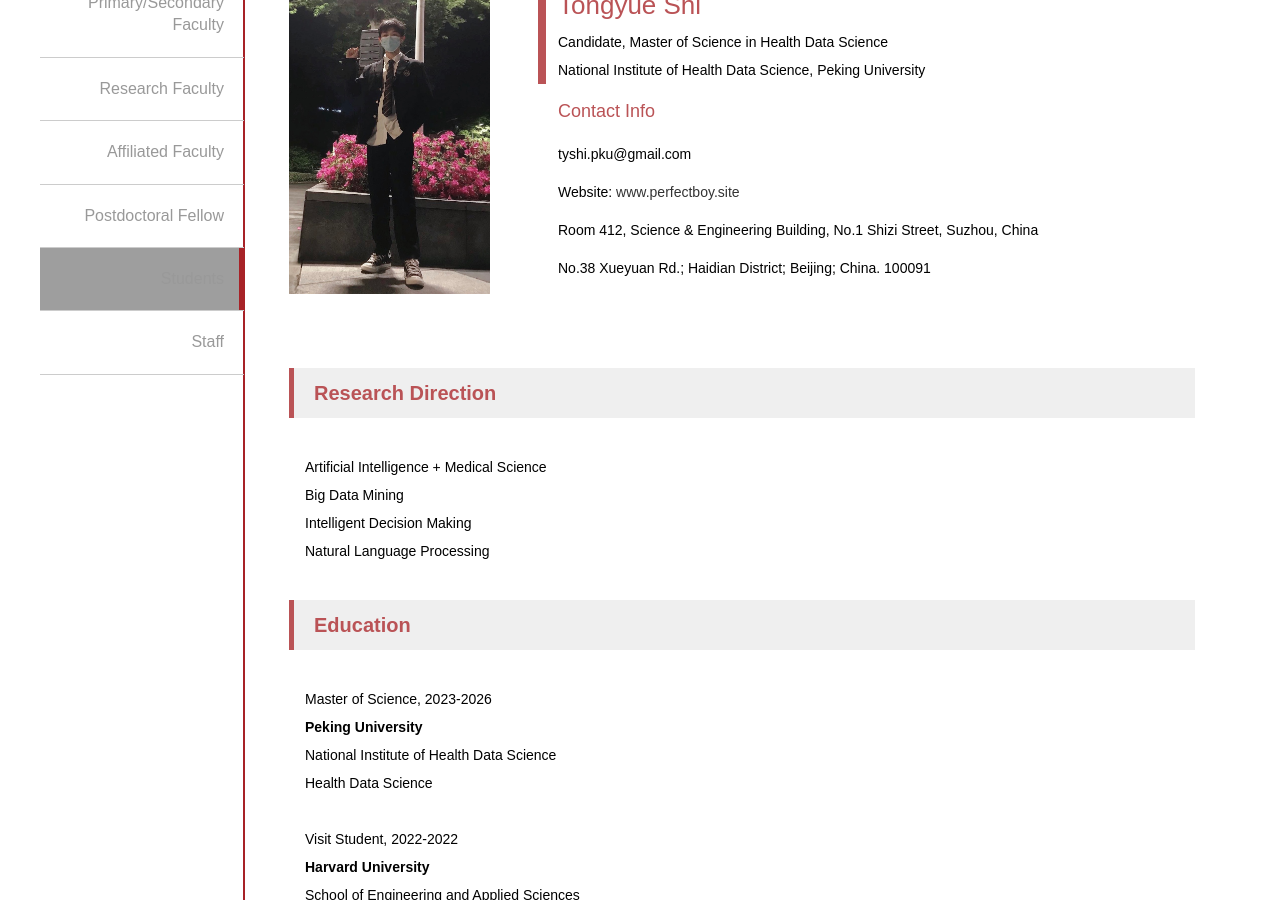
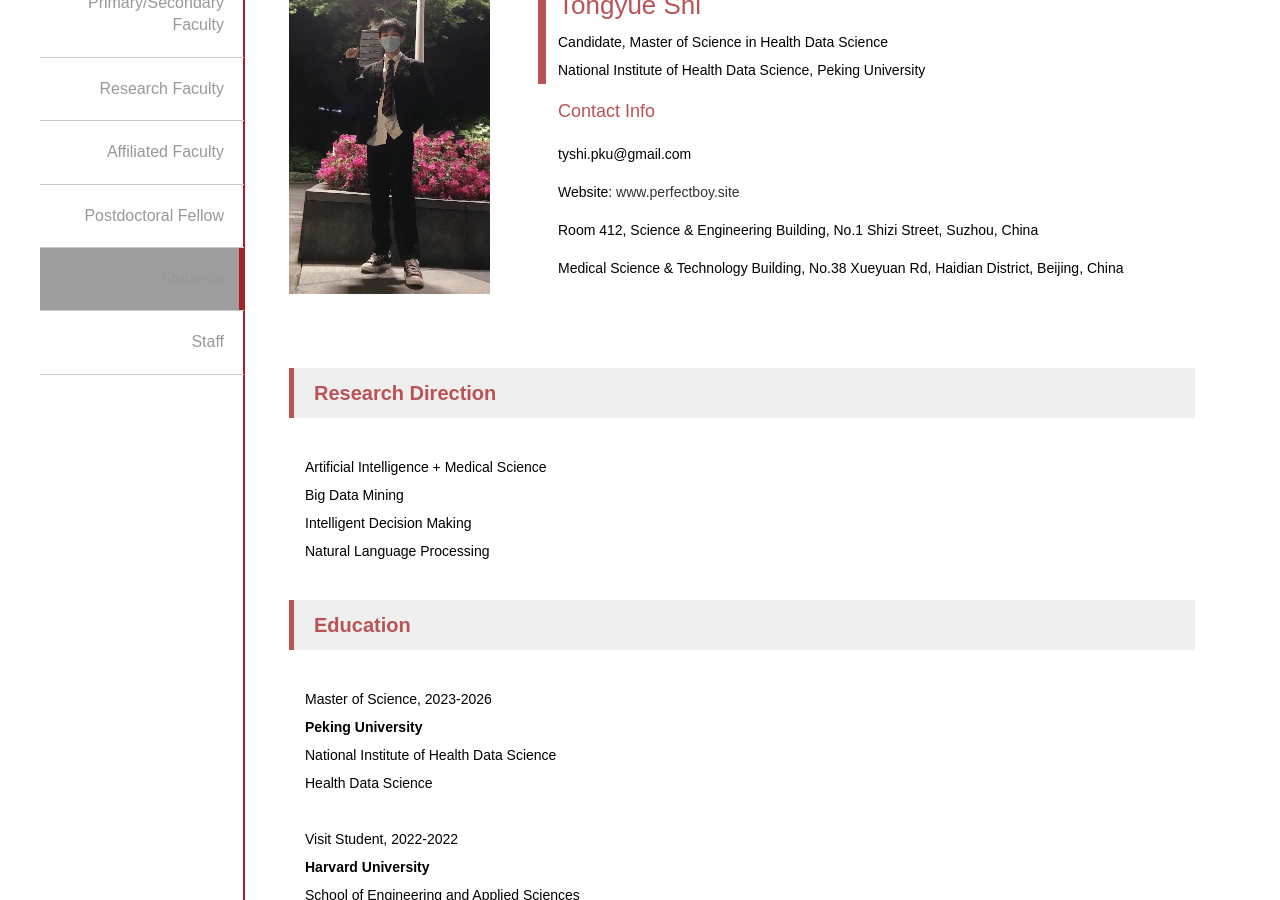
Before and after one commit to perfectboy666/perfectboy666.github.io, a Jekyll site: the page NIHDS/Tongyue Shi-NIHDS.html, which Jekyll copies as it is, in a window 1280 px wide and 900 px high, scrolled down 309 px. Built offline with Jekyll 4.4.1, drawn with Linux system fonts in a browser that asks for light colours; nearby versions of some CDN libraries; library files that are not in the unit come from our copies; grey boxes are pictures that could not be loaded.

Commit message:
Update Tongyue Shi-NIHDS.html

```diff
--- a/NIHDS/Tongyue Shi-NIHDS.html
+++ b/NIHDS/Tongyue Shi-NIHDS.html
@@ -171,7 +171,7 @@
                       <p>tyshi.pku@gmail.com</p>
                       <p>Website: <a href="http://www.perfectboy.site/">www.perfectboy.site</a></p>
                       <p>Room 412, Science & Engineering Building, No.1 Shizi Street, Suzhou, China</p>
-                      <p>No.38 Xueyuan Rd.; Haidian District; Beijing; China. 100091</p>
+                      <p>Medical Science & Technology Building, No.38 Xueyuan Rd, Haidian District, Beijing, China</p>
                     </div>
                   </div>
                 </div>
```
